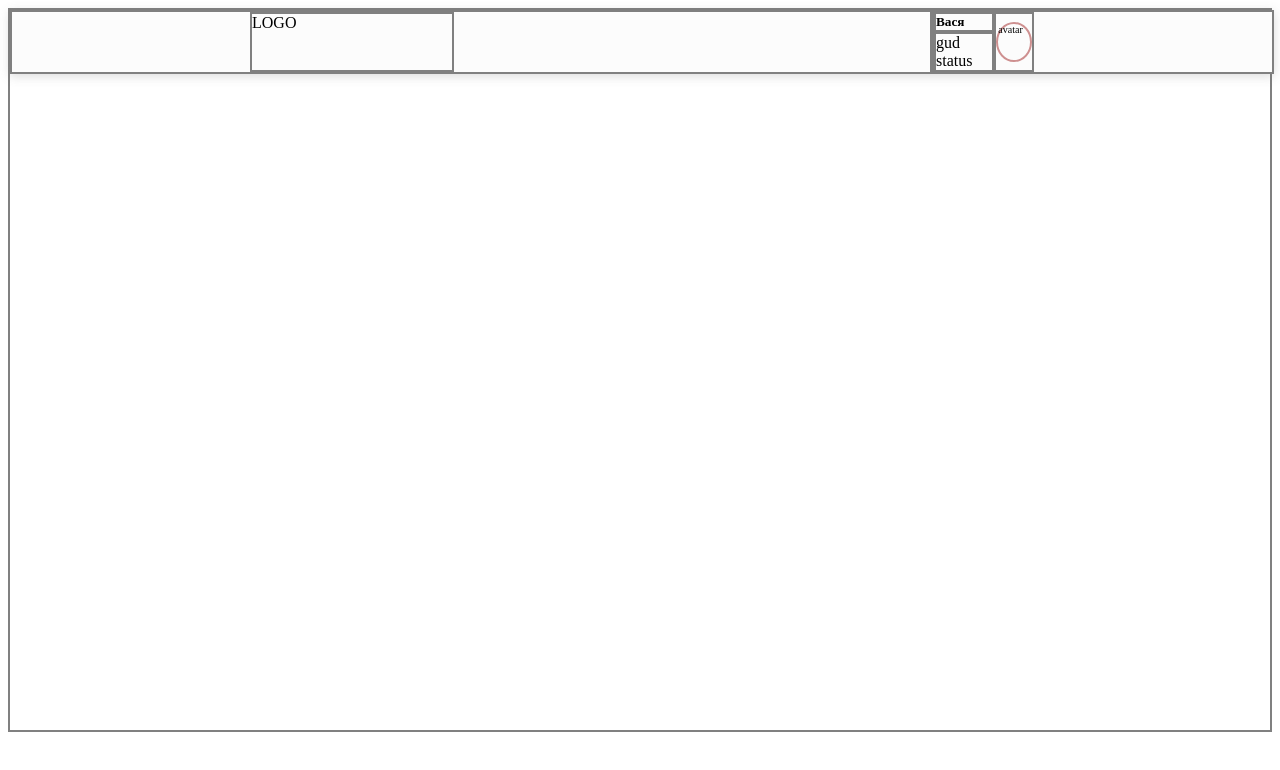
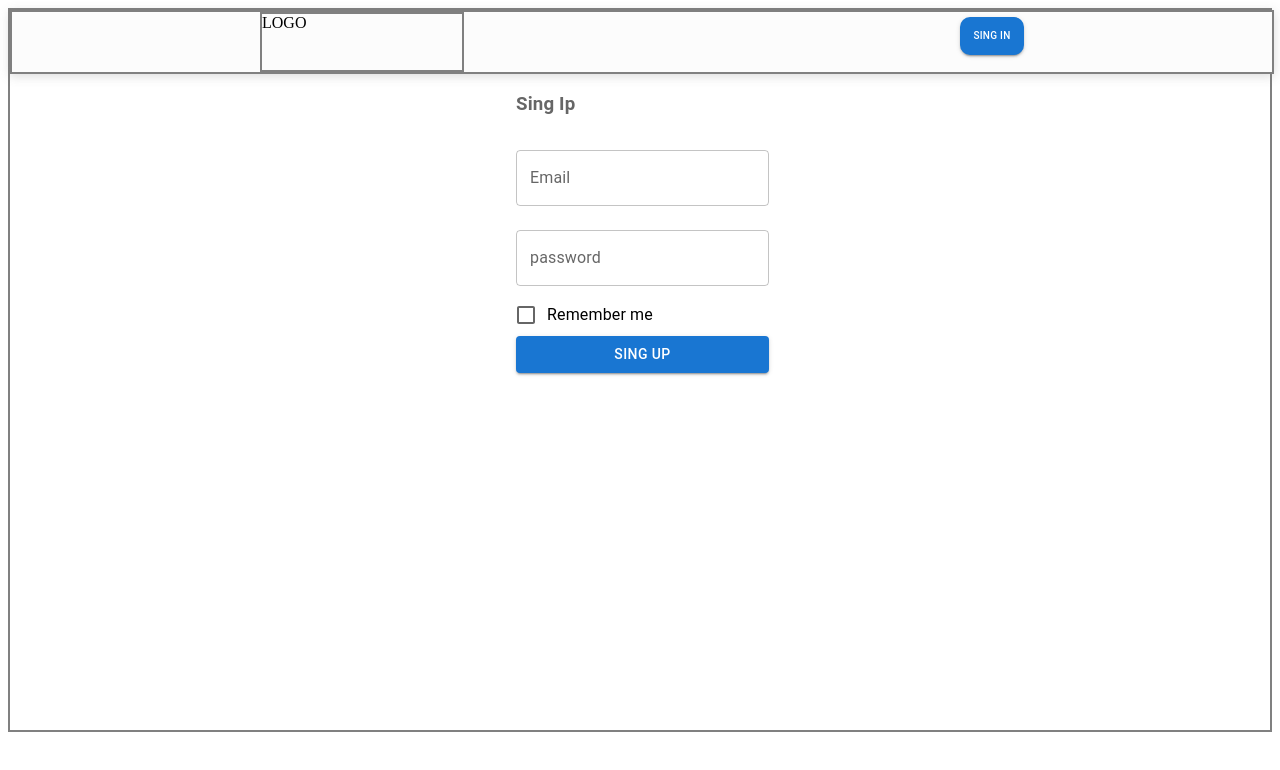
Before and after one commit to aleksei-gazov/progect_work_cards, a React (Create React App) app: page /login in a window 1280 px wide. Shown: the top 770 px of the page. Built offline with nearby package versions, Linux system fonts and the light colour scheme.

Commit message:
8 files modified, 1 deleted

```diff
--- a/api/authAPI.ts
+++ b/api/authAPI.ts
@@ -15,7 +15,10 @@ import axios from 'axios'
         },
         login<RequiredLoginDataType, ResponseDataType>(data: RequiredLoginDataType) {
             return instance.post('auth/login', {}); //put or patch????
-        }
+        },
+        changePassword() {
+          return instance.put('auth/me', {}); //or patch response  куда слать запрос???
+      }
     }
     export type RequiredLoginDataType = {
       email: string
--- a/app/App.tsx
+++ b/app/App.tsx
@@ -3,6 +3,7 @@ import { Header } from '../features/header/Header';
 import { Login } from '../features/login/Login';
 import { Profile } from '../features/profile/Profile';
 import { Registration } from '../features/registration/Registration';
+import { Routes, Route } from 'react-router-dom'
 import './style.css';
 
 export default function App() {
@@ -12,6 +13,15 @@ export default function App() {
      {/* <Profile/> */}
      {/* <Login/> */}
      {/* <Registration/> */}
+
+     <Routes>
+        <Route path="/profile" element={<Profile />} />
+        <Route path="/login" element={<Login />} />
+        <Route path="/registration" element={<Registration />} />
+        {/* <Route path="/password_recovery" element={<PasswordRecovery />} />
+        <Route path="/entering_new_password" element={<NewPassword />} />
+        <Route path="/*" element={<ErrorComponent />} /> */}
+      </Routes>
     </div>
   );
 }
--- a/app/store.ts
+++ b/app/store.ts
@@ -2,9 +2,11 @@ import {AnyAction, configureStore, ThunkAction, ThunkDispatch} from "@reduxjs/to
  import thunk from 'redux-thunk';
 import {TypedUseSelectorHook, useDispatch, useSelector} from "react-redux";
 import { profileReducer } from "../features/profile/profile-slice";
+import { authReducer } from "../features/login/login-slice";
 const store = configureStore({
     reducer: {
-         profile: profileReducer
+         profile: profileReducer,
+         auth: authReducer,
 
     },
     middleware: (getDefaultMiddleware) =>  getDefaultMiddleware().prepend(thunk)// можно это и не писать т.к. санка идет по дефолту
--- a/features/header/Header.tsx
+++ b/features/header/Header.tsx
@@ -1,16 +1,22 @@
 import * as React from 'react';
 import './Header.scss';
 import { useAppDispatch, useAppSelector } from '../../app/store';
+import Button from '@mui/material/Button';
 
 export const Header =() => {
   const user = useAppSelector(state=> state.profile.user)
+  const isLoginIn = useAppSelector(state=> state.profile.isLoginIn)
 
+if(isLoginIn) {
+
+}
 
   return (
     <div className='header'>
      <div className ="logo">
 LOGO
      </div>
+     {isLoginIn ?
      <div className='info'>
      <div className='info_data'>
        <h5>{user.name}</h5>
@@ -20,6 +26,23 @@ LOGO
      {user.avatar}
      </div>
    </div>
+     :
+     <div className ="singIn">
+     <Button type={'submit'} variant={'contained'} color={'primary'}
+                           style={{
+                            borderRadius: "10px",
+                            marginTop: "5px",
+                            width: "100%",
+                            padding: "10px 0",
+                            fontSize:"10px",
+                            fontWeight:"500"
+                        }}
+                        >
+                            Sing In
+                        </Button>
+          </div>
+     }
+
     </div>
   );
 }
--- a/features/login/Login.tsx
+++ b/features/login/Login.tsx
@@ -10,14 +10,19 @@ import Button from '@mui/material/Button';
 import { useForm } from 'react-hook-form';
 import { yupResolver } from '@hookform/resolvers/yup';
 import * as Yup from 'yup';
+import { useAppSelector } from '../../app/store';
 
 type UserSubmitForm = {
   email: string;
   password: string;
-  confirmPassword: string;
+  rememberMe: boolean;
 };
 
 export const Login = () => {
+  const isLoggedIn = useAppSelector<boolean>(state => state.auth.isLoggedIn)
+
+
+
     const validationSchema = Yup.object().shape({
         email: Yup.string()
           .required('Email is required')
@@ -26,10 +31,8 @@ export const Login = () => {
           .required('Password is required')
           .min(6, 'Password must be at least 6 characters')
           .max(40, 'Password must not exceed 40 characters'),
-        confirmPassword: Yup.string()
-        .required('Password is required')
-        .min(6, 'Password must be at least 6 characters')
-        .max(40, 'Password must not exceed 40 characters'),
+          rememberMe: Yup.boolean()
+        .required('remember is required')
       });
 
       const {
@@ -51,7 +54,7 @@ export const Login = () => {
             <form  onSubmit={handleSubmit(onSubmit)}>
                 <FormControl>
                     <FormLabel>
-                    <h3>Sing Up</h3>
+                    <h3>Sing Ip</h3>
                     </FormLabel>
                     <FormGroup>
                         <TextField
@@ -63,10 +66,11 @@ export const Login = () => {
                                    margin="normal"
                                    {...register('password')}
                         />
-                        <TextField type="password" label="confirm password"
-                                   margin="normal"
-                                   {...register('confirmPassword')}
-                        />
+                       <FormControlLabel
+                sx={{ width: '100%', textAlign: 'left' }}
+                label={'Remember me'}
+                control={<Checkbox {...register('rememberMe')} />}
+              />
                         <Button type={'submit'} variant={'contained'} color={'primary'}
                         //    style={{
                         //     borderRadius: "30px",
--- a/features/login/login-slice.tsx
+++ b/features/login/login-slice.tsx
@@ -0,0 +1,43 @@
+import { createSlice, Dispatch, PayloadAction } from '@reduxjs/toolkit'
+import { authAPI, RequiredLoginDataType, ResponseDataType } from '../../api/authAPI'
+
+
+export const authSlice = createSlice({
+  name: 'auth',
+  initialState: {
+    isLoggedIn: false,
+    isInitialized: false,
+    dataForProfilePage: {},
+  },
+  reducers: {
+    setIsLoggedIn: (state, action: PayloadAction<{ isLoggedIn: boolean }>) => {
+      state.isLoggedIn = action.payload.isLoggedIn
+    },
+    setIsInitialized: (state, action: PayloadAction<{ isInitialized: boolean }>) => {
+      state.isInitialized = action.payload.isInitialized
+    },
+    setInitialState: (state, action: PayloadAction<{ data: ResponseDataType }>) => {
+      state.dataForProfilePage = action.payload.data
+    },
+  },
+})
+
+export const authReducer = authSlice.reducer
+export const authActions = authSlice.actions
+// export const {setIsLoggedInAC, setInitialStateAC} = authSlice.actions
+
+// thunks
+export const loginTC = (data: RequiredLoginDataType) => (dispatch: Dispatch) => {
+  authAPI
+    .login(data)
+    .then(res => {
+      dispatch(authActions.setIsLoggedIn({ isLoggedIn: true }))
+      dispatch(authActions.setIsInitialized({ isInitialized: true }))
+      dispatch(authActions.setInitialState({ data: res }))
+    })
+    .catch(e => {
+      const error = e.response ? e.response.data.error : e.message + ', more details in the console'
+
+      console.log('Error: ', { ...error })
+    })
+}
--- a/features/registration/Registration.tsx
+++ b/features/registration/Registration.tsx
@@ -46,7 +46,7 @@ export const Registration = () => {
         resolver: yupResolver(validationSchema)
       });
 
-      const onSubmit = (data: UserSubmitForm) => {
+      const onSubmit = (data) => {
         console.log(JSON.stringify(data));
       };
 
```
Also changed, not shown: api/changePassword-api.ts (deleted, +0 -19 lines), features/registration/registration-slice.ts (+13 -11 lines). Lines whose indentation alone changed are shown as unchanged.
